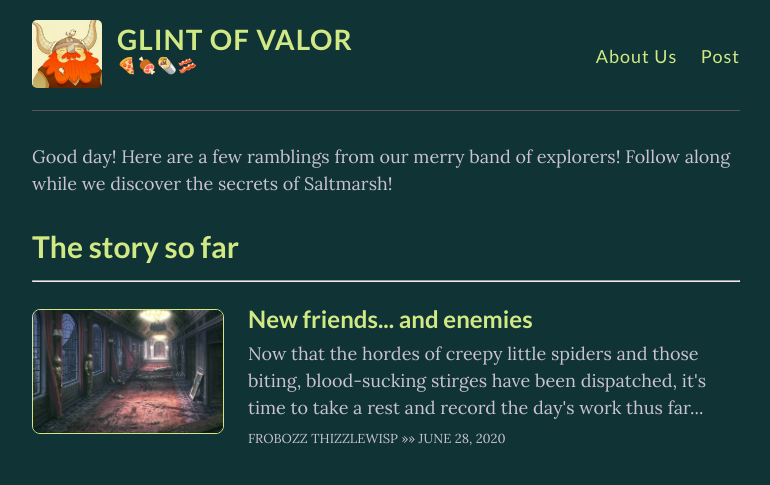
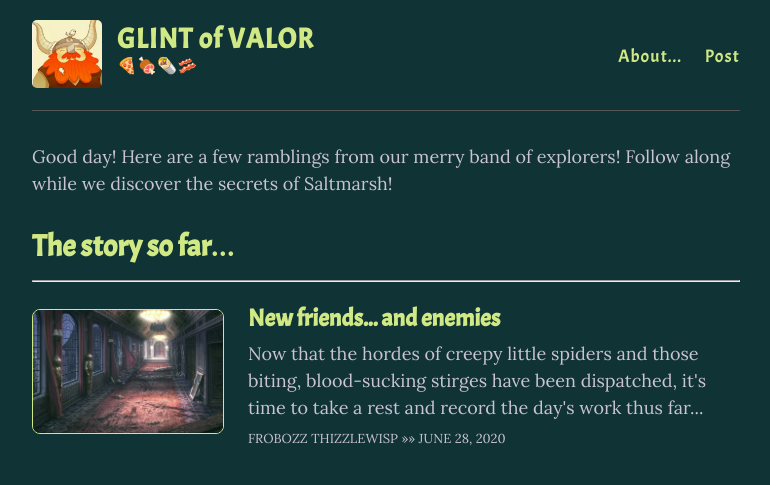
Before and after one commit to billyc/glint-of-valor, a Jekyll site: the page built from index.md, in a window 1280 px wide. Shown: the top 485 px of the page, without its empty margins (254-1024 px from the left). Built offline with Jekyll 4.4.1, drawn with Linux system fonts in a browser that asks for light colours.

Commit message:
new font

```diff
--- a/_config.yml
+++ b/_config.yml
@@ -3,7 +3,7 @@
 #
 
 # Name of your site (displayed in the header)
-name: GLINT OF VALOR
+name: GLINT of VALOR
 author: Valorious adventurers
 
 # Short bio or description (displayed in the header)
--- a/_includes/meta.html
+++ b/_includes/meta.html
@@ -9,13 +9,9 @@
 <link rel="icon" href="/favicon.png" />
 
 <link
-  href="https://fonts.googleapis.com/css?family=Lato:400,400i,700,700i"
+  href="https://fonts.googleapis.com/css2?family=Acme&display=swap"
   rel="stylesheet"
 />
-<!-- <link
-  href="https://fonts.googleapis.com/css?family=Roboto+Slab&display=swap"
-  rel="stylesheet"
-/> -->
 <link
   href="https://fonts.googleapis.com/css2?family=Lora:ital,wght@0,400;0,700;1,400;1,700&display=swap"
   rel="stylesheet"
--- a/_layouts/default.html
+++ b/_layouts/default.html
@@ -43,7 +43,7 @@
           </div>
 
           <nav>
-            <a href="{{ site.baseurl }}/about">About Us</a>
+            <a href="{{ site.baseurl }}/about">About...</a>
             <a href="{{ site.baseurl }}/submit-news">Post</a>
           </nav>
         </header>
--- a/_layouts/post.html
+++ b/_layouts/post.html
@@ -8,14 +8,16 @@ layout: default
   <div class="date">{{ page.date | date: "%e %B %Y" }}</div>
 
   <div class="entry">
-    {{ page.summary }}
-
     <img
       src="{{ site.url}}/{{ page.thumbnail }}"
       title="{{page.title}}"
       alt="{{page.title}}"
     />
 
+    <div class="blurb-intro">
+      {{ page.summary }}
+    </div>
+
     {{ content }}
   </div>
 
--- a/_sass/_variables.scss
+++ b/_sass/_variables.scss
@@ -7,6 +7,8 @@ $colorHeading: #d1e984;
 $colorBodyText: #c9c3d3;
 $myBackground: #103336;
 $myHover: #ffffff;
+
+$titleFont: Acme, Lato, "Helvetica Neue", Helvetica, Arial, sans-serif;
 
 $blue: #d1e984;
 $yellow: #5de77e;
@@ -22,7 +24,7 @@ $white: #fff;
 // Font stacks
 $helvetica: Helvetica, Arial, serif;
 $helveticaNeue: Lora, "Helvetica Neue", Helvetica, Arial, serif;
-$raleway: Lato, "Helvetica Neue", Helvetica, Arial, sans-serif;
+$raleway: $titleFont;
 $georgia: Georgia, serif;
 
 // Mobile breakpoints
--- a/index.md
+++ b/index.md
@@ -4,7 +4,7 @@ layout: default
 
 Good day! Here are a few ramblings from our merry band of explorers! Follow along while we discover the secrets of Saltmarsh!
 
-# The story so far
+# The story so far...
 
 ---
 
--- a/style.scss
+++ b/style.scss
@@ -380,6 +380,12 @@ article img {
   }
 }
 
+.blurb-intro {
+  font-style: italic;
+  font-size: 28px;
+  padding-bottom: 1rem;
+}
+
 .teaser {
   padding-top: 0px;
   grid-column: 2 / 3;
```
